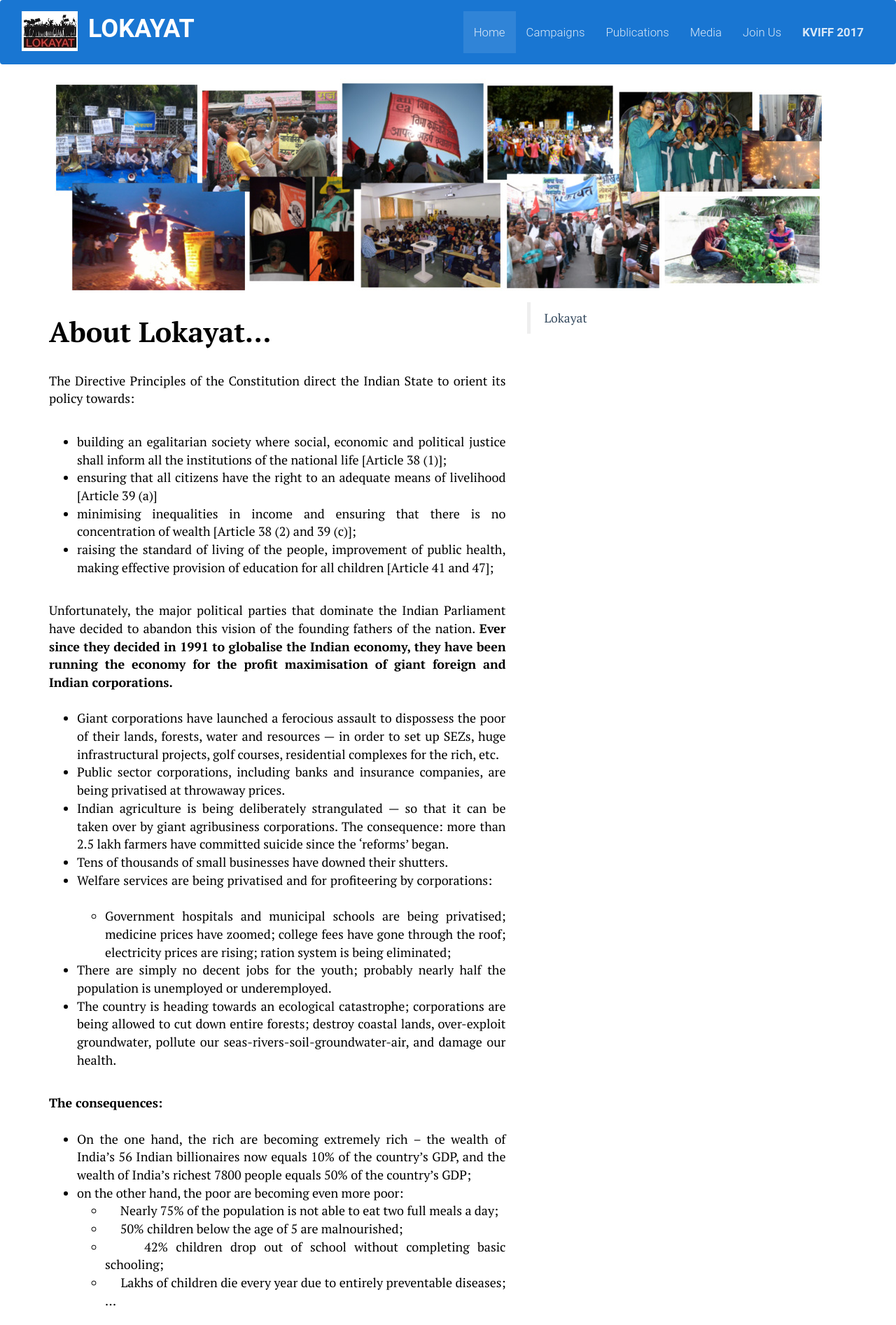
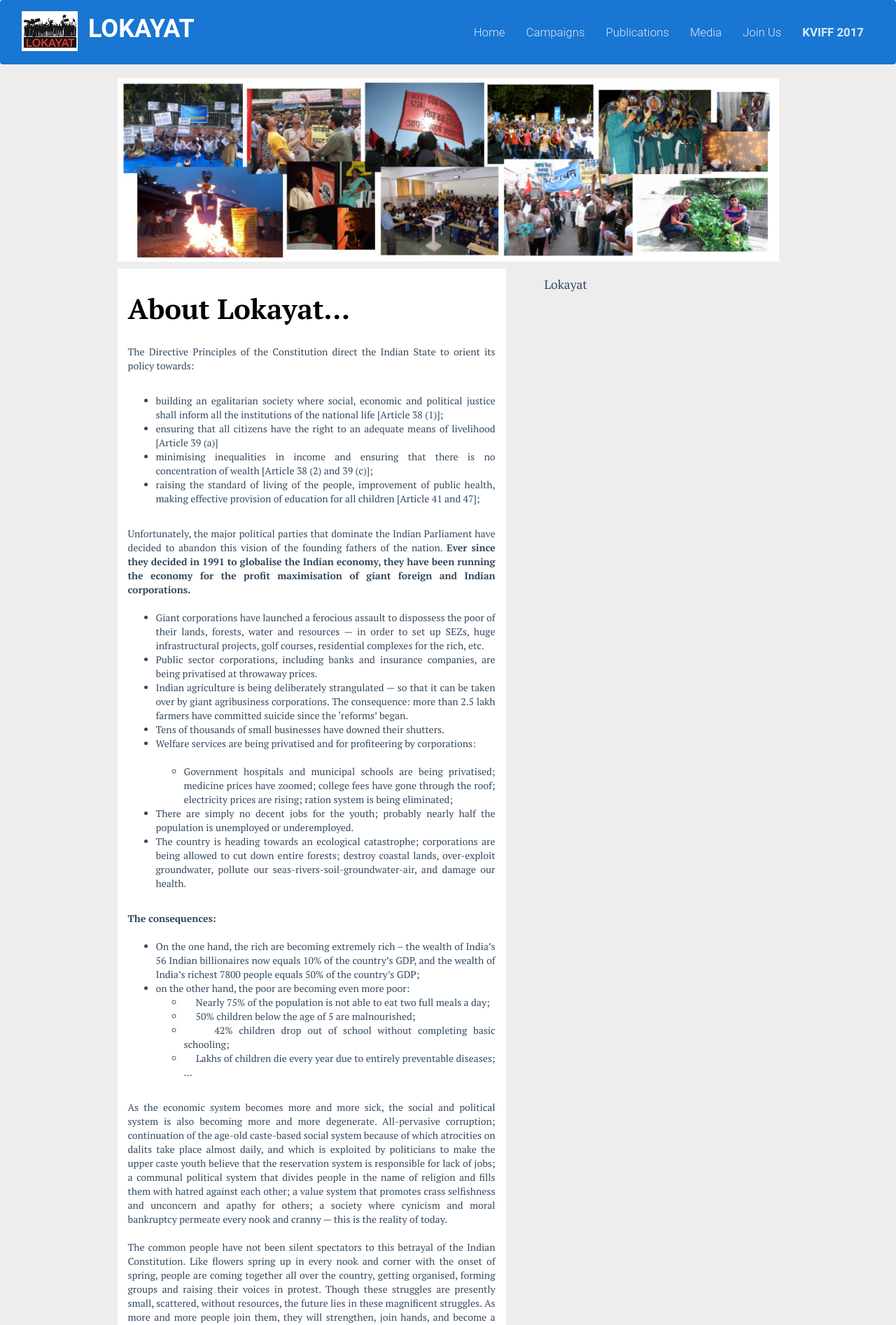
Before and after one commit to atulkhairnar/libre, a PHP site: page / in a window 1280 px wide. Shown: the top 1894 px of the page at 70% size. Run offline with PHP 8.4, Linux system fonts and the light colour scheme; some libraries are stand-ins or nearby versions.

Commit message:
styling changes in home page

```diff
--- a/index.html
+++ b/index.html
@@ -27,14 +27,15 @@
         <script src="scripts/controllers/publications.js"></script>
         <script src="scripts/directives/lokytDirective.js"></script>
         <script src="scripts/factory/lokytFactory.js"></script>
+        <script src="scripts/directives/home/home.js"></script>
 
         <script src="bower_components/jquery/dist/jquery.min.js" type="text/javascript"></script>
         <script src="bower_components/bootstrap/dist/js/bootstrap.min.js" type="text/javascript"></script>
 
         <script src="scripts/app.js"></script>
     </head>
-    <body ng-controller="mainController">
-        <div
+    <body>
+        <div>
             <div id="fb-root"></div>
             <script>(function(d, s, id) {
               var js, fjs = d.getElementsByTagName(s)[0];
--- a/scripts/controllers/lokytControllers.js
+++ b/scripts/controllers/lokytControllers.js
@@ -1,10 +1,4 @@
 angular.module('lokytControllers', ['ngRoute'])
-	.controller('mainController',[ '$scope', '$route', function($scope, $route) {
-	    // create a message to display in our view
-	    $scope.$route = $route;
-	    $scope.message = 'Everyone come and see how good I look!';
-	}])
-
 	.controller('campaignsCtrl', function($scope, $route) {
 		$scope.$route = $route;
 	    $scope.campaigns = [
--- a/scripts/directives/home/home.html
+++ b/scripts/directives/home/home.html
@@ -1,11 +1,13 @@
-    <div>
-        <div class="section">
-            <div class="container main-container">
+
+<div class="container ng-controller="mainController">
     <div class="row">
-                    <div class="col-md-12">
+        <div class="col-md-10 col-md-offset-1">
             <img src="img/lokayat_collage.jpg" class="img-responsive">
         </div>
-                    <div class="col-md-7 text-justify">
+    </div>
+    <div class="row">
+        <div class="col-md-6 col-md-offset-1 text-justify">
+            <div class="main-page-message">
             <h1>About Lokayat...</h1>
             <p>
                 <br>The Directive Principles of the Constitution direct the Indian State to
@@ -174,9 +176,9 @@
                 in our activities, you may contact us at the address given below.&nbsp;
                 <br>
             </b>
-                        <p></p>
             </div>
-                    <div class="col-md-5">
+        </div>
+        <div class="col-md-4">
             <div class="fb-page" data-href="https://www.facebook.com/lokayat.india" data-width="450" data-height="600" data-small-header="false" data-adapt-container-width="true" data-hide-cover="false" data-show-facepile="true" data-show-posts="true">
                 <div class="fb-xfbml-parse-ignore">
                     <blockquote cite="https://www.facebook.com/lokayat.india">
@@ -187,5 +189,3 @@
         </div>
     </div>
 </div>
-        </div>
-    </div>
--- a/styles/main.css
+++ b/styles/main.css
@@ -30,7 +30,7 @@
 }
 body {
   color: #34495e;
-  background: #FFFFFF;
+  background: #ededed;
   font-family: 'Roboto', sans-serif;
   font-weight: 300;
 }
@@ -1089,3 +1089,8 @@
   margin-top: 150px;
   margin-bottom: 150px;
 }
+
+.main-page-message {
+  background-color: #FFF;
+  padding: 15px;
+}
```
Lines whose indentation alone changed are shown as unchanged.
